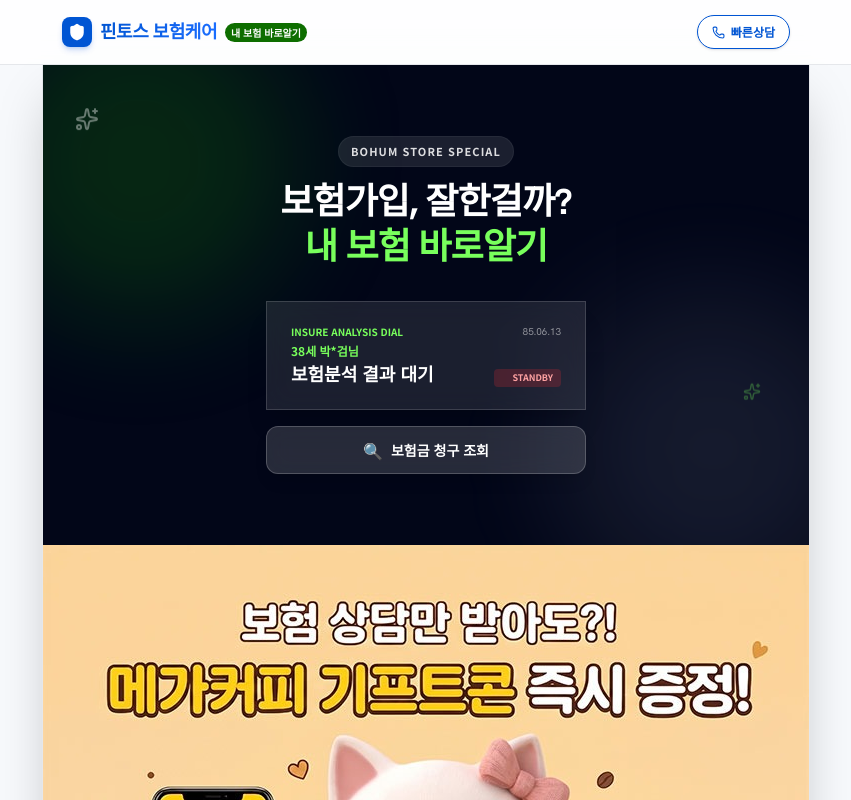
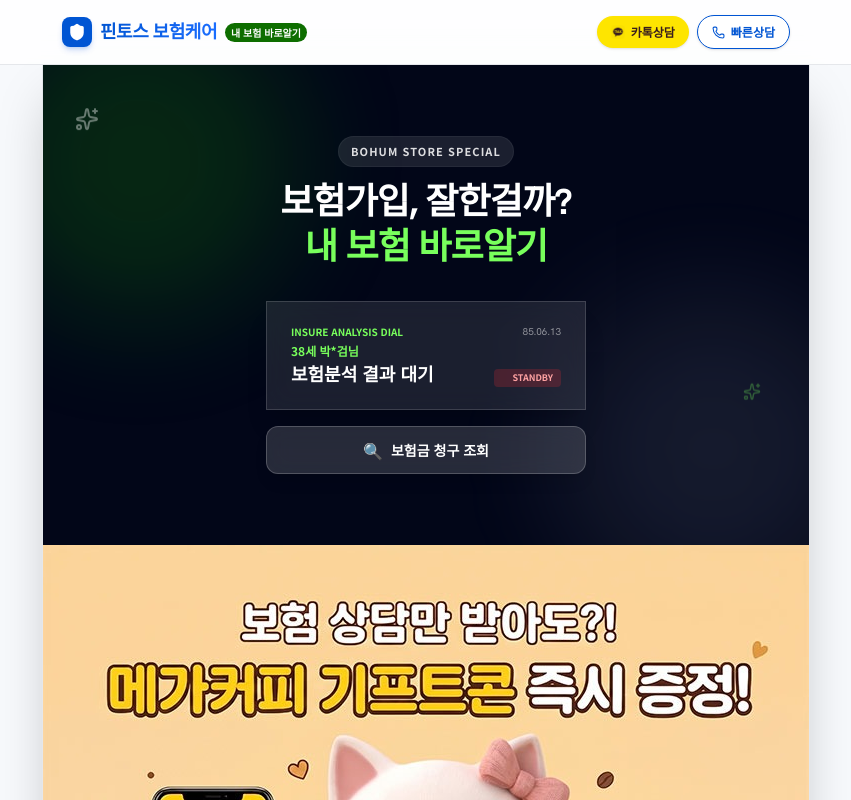
Before and after one commit to ncia/simple_consult, a React (Vite) app: page / in a window 1280 px wide. Shown: the top 800 px of the page, without its empty margins (214-1065 px from the left). Built offline with nearby package versions, Linux system fonts and the light colour scheme.

Commit message:
098번째 커밋: 상단 헤더에 기존 전화 빠른상담 버튼 유지하고 왼쪽에 카톡상담 버튼 추가

```diff
--- a/src/components/Header.tsx
+++ b/src/components/Header.tsx
@@ -25,6 +25,17 @@ export function Header({ onContactClick }: HeaderProps) {
           </span>
         </button>
 
+        <div className="flex items-center gap-2">
+          {/* Kakao Talk Consultation Button */}
+          <a
+            href="#"
+            className="flex items-center gap-1.5 font-sans font-semibold text-xs bg-[#FEE500] text-[#371D1E] hover:bg-[#FDD800] px-3.5 py-2 rounded-full transition-colors duration-300 active:scale-95 shadow-sm"
+          >
+            <img src="/kakao_talk_icon.png" alt="카카오톡" className="w-[14px] h-[14px]" />
+            <span>카톡상담</span>
+          </a>
+
+          {/* Phone Consultation Button */}
           <a
             href="tel:01026277771"
             className="flex items-center gap-1.5 font-sans font-semibold text-xs bg-white text-brand-blue border border-brand-blue hover:bg-brand-blue hover:text-white px-3.5 py-2 rounded-full transition-colors duration-300 active:scale-95 shadow-sm group"
@@ -33,6 +44,7 @@ export function Header({ onContactClick }: HeaderProps) {
             <span>빠른상담</span>
           </a>
         </div>
+      </div>
     </header>
   );
 }
```
Also changed, not shown: public/kakao_talk_icon.png (added). Lines whose indentation alone changed are shown as unchanged.
